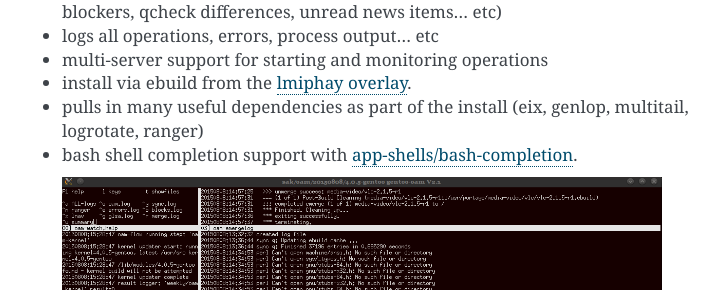
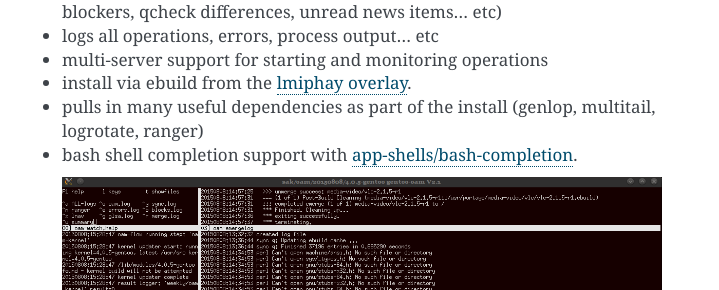
Before and after one commit to lmiphay/oam, a Sphinx documentation site: the page built from docs/source/index.rst, in a window 1280 px wide and 900 px high, scrolled down 1436 px. Shown: the part 165-455 px from the top of the window, without its empty margins (388-1107 px from the left). Built offline with Sphinx 7.4.7, drawn with Linux system fonts in a browser that asks for light colours.

Commit message:
no longer pulling in eix

```diff
--- a/docs/source/index.rst
+++ b/docs/source/index.rst
@@ -65,7 +65,7 @@ Features
 * logs all operations, errors, process output... etc
 * multi-server support for starting and monitoring operations
 * install via ebuild from the `lmiphay overlay <https://gitweb.gentoo.org/user/lmiphay.git/about/>`_.
-* pulls in many useful dependencies as part of the install (eix, genlop, multitail, logrotate, ranger)
+* pulls in many useful dependencies as part of the install (genlop, multitail, logrotate, ranger)
 * bash shell completion support with `app-shells/bash-completion <http://bash-completion.alioth.debian.org/>`_.
 
 .. image:: ../../screenshots/oam-watch4.png
```
